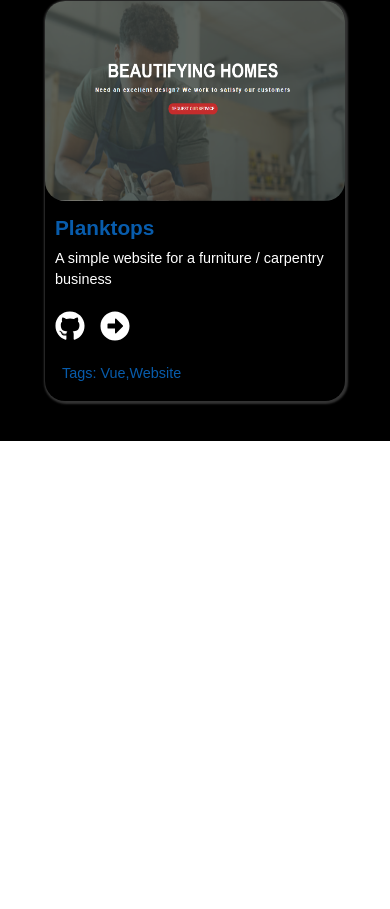
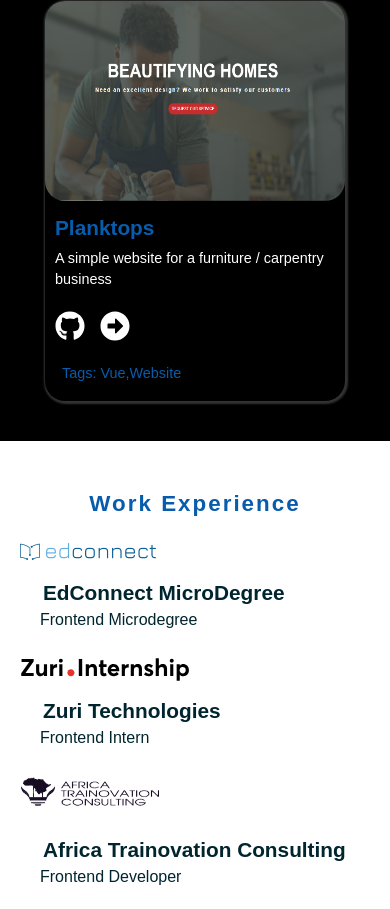
Before and after one commit to Bola-coder/portfolio, a React (Create React App) app: page / in a window 390 px wide. Shown: the part 3828-4737 px from the top of the page. Before the commit the page ends 4269 px from the top, so only its background shows below. Built offline with nearby package versions, Linux system fonts and the light colour scheme; data requests are answered from the project's data file.

Commit message:
Made the Work section responsive

```diff
--- a/src/App.js
+++ b/src/App.js
@@ -5,8 +5,8 @@
 import Banner from "./components/Banner";
 import About from "./components/About";
 import Projects from "./components/Projects";
+import Work from "./components/Work";
 import "./app.css";
-// import Work from "./components/Work";
 
 function App() {
   const [show, setShow] = useState(null);
@@ -35,7 +35,7 @@
         <Banner />
         <About />
         <Projects />
-        {/* <Work /> */}
+        <Work />
       </>
     </ThemeProvider>
   );
--- a/src/styles/Work.styled.js
+++ b/src/styles/Work.styled.js
@@ -3,11 +3,15 @@
 export const StyledWorks = styled.section`
   padding: 20px;
   margin-top: 40px;
+
+  @media screen and (max-width: 768px) {
+    padding: 10px;
+  }
 `;
 
 export const StyledWorkDetails = styled.div`
   display: flex;
-  justify-content: space-around;
+  justify-content: space-between;
   align-items: center;
 
   & > div {
@@ -18,8 +22,26 @@
       padding: 0 20px;
     }
 
+    h4 {
+      font-size: 1.3rem;
+      padding: 3px;
+    }
+
     p {
       font-size: 1rem;
     }
   }
+  @media screen and (max-width: 768px) {
+    & > div {
+      padding: 10px;
+    }
+  }
+
+  @media screen and (max-width: 425px) {
+    flex-direction: column;
+    align-items: flex-start;
+    .text {
+      padding: 0 10px;
+    }
+  }
 `;
```
